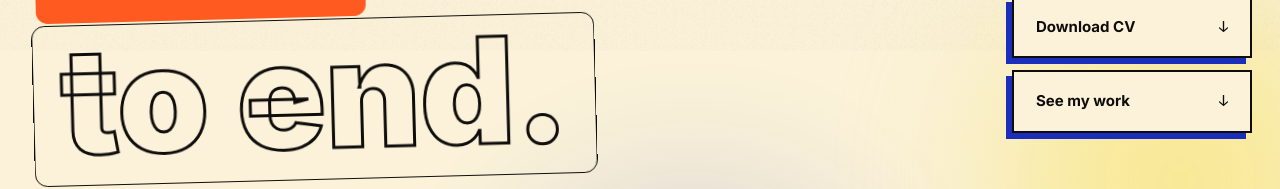
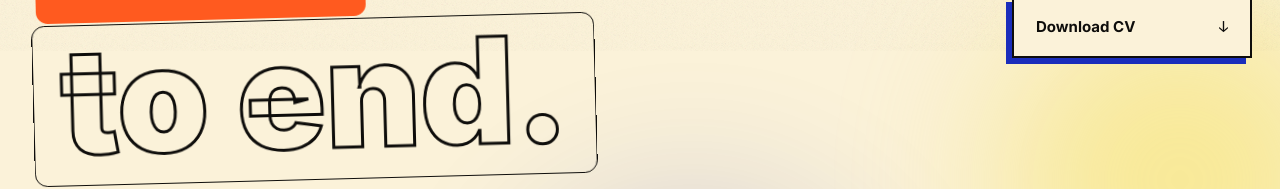
Before and after one commit to developeruzairsaleem/personal-portfolio, a Next.js app: page / in a window 1280 px wide. Shown: the part 749-938 px from the top of the page. Built offline with nearby package versions, Linux system fonts and the light colour scheme.

Commit message:
Hero: drop "See my work" CTA so the two remaining buttons fit above the fold
The third button pushed the CTA stack below the initial viewport beneath
the photo and added visual weight without distinct intent — the WORK item
in the sticky nav already covers that path.

```diff
--- a/src/app/page.tsx
+++ b/src/app/page.tsx
@@ -301,7 +301,6 @@ export default function Home() {
             <div className="hero-ctas stagger fade-up">
               <a href={MAILTO} className="btn fill-ink">Email me <span className="arrow">→</span></a>
               <a href={RESUME} target="_blank" rel="noopener noreferrer" className="btn fill-paper">Download CV <span className="arrow">↓</span></a>
-              <a href="#work" className="btn fill-paper">See my work <span className="arrow">↓</span></a>
             </div>
           </aside>
 
```
